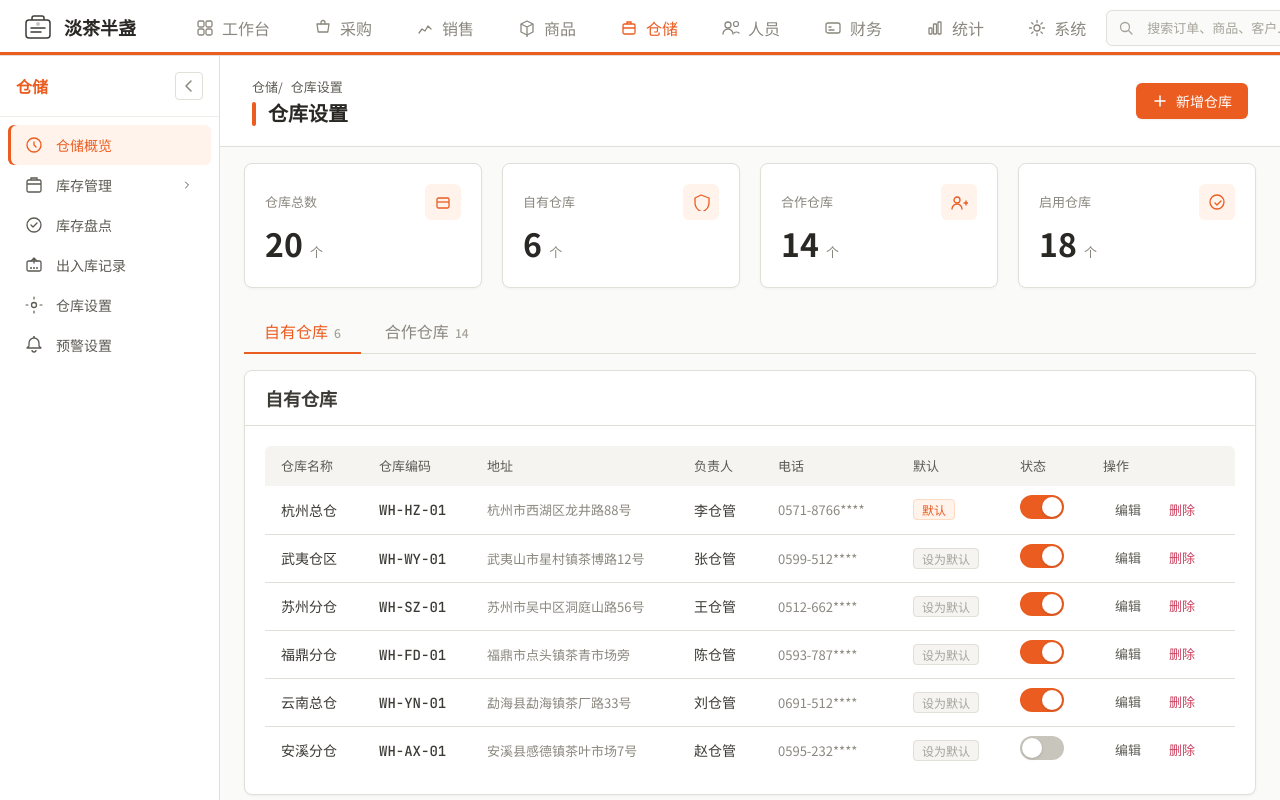
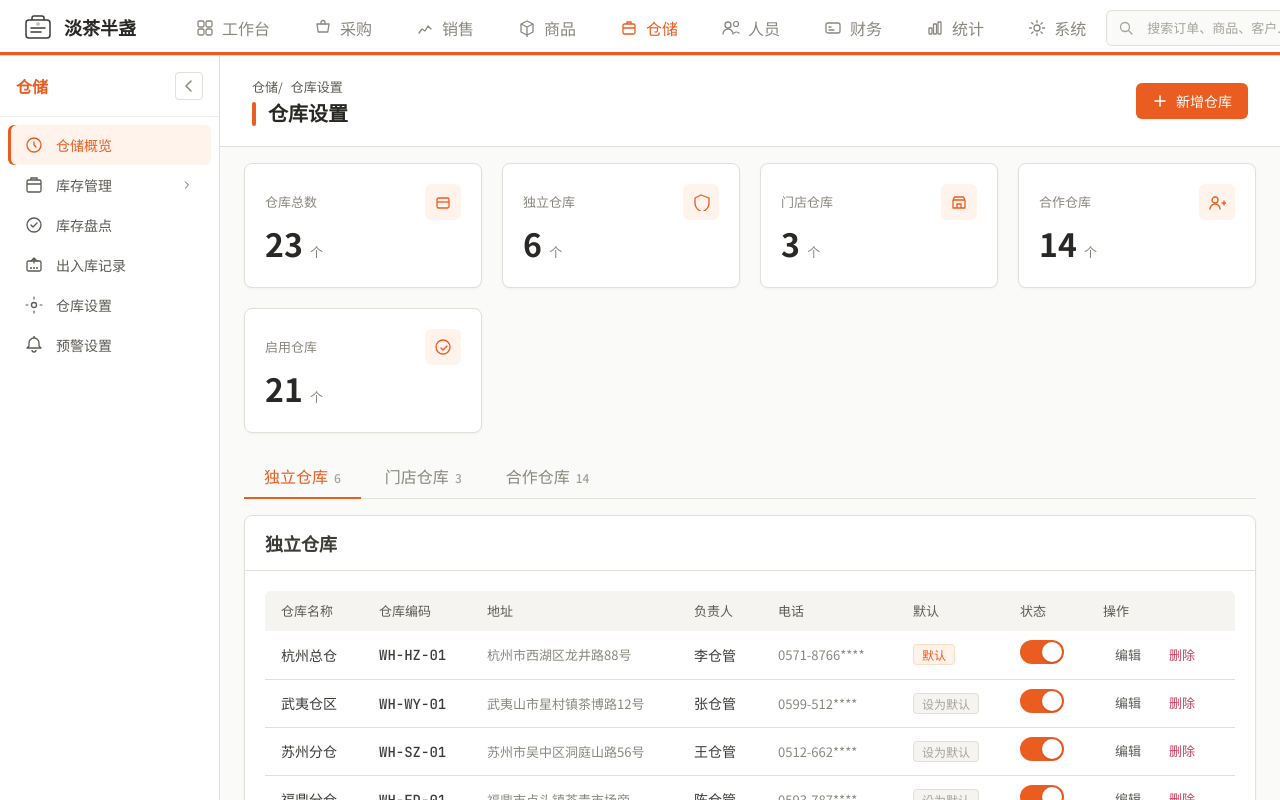
Before and after one commit to zsdxtw/dcbztea-buddy, a React (Vite) app: page /inventory/inventory-warehouse-settings in a window 1280 px wide. Shown: the top 800 px of the page. Built offline with nearby package versions, Linux system fonts and the light colour scheme.

Commit message:
feat: 拉取并理解项目文件
Co-authored-by: traeagent <traeagent@users.noreply.github.com>

```diff
--- a/src/data/warehouses.tsx
+++ b/src/data/warehouses.tsx
@@ -1,19 +1,30 @@
 /** 仓库设置共享数据源
- * - 自有仓库：本模块维护，可在仓库设置中增删改查
+ * - 独立仓库：自有的纯仓库，本模块维护，可在仓库设置中增删改查
+ * - 门店仓库：自有的在茶叶门店的仓库，本模块维护，可在仓库设置中增删改查
  * - 合作仓库：由供应商管理中的仓库数据派生（联动），在仓库设置中只读展示
  */
 import type { Warehouse } from '../types';
 import { supplierItems } from './suppliers';
 
-/** 自有仓库初始数据 */
-export const ownWarehouses: Warehouse[] = [
-  { id: 'wh-own-01', name: '杭州总仓', code: 'WH-HZ-01', address: '杭州市西湖区龙井路88号', manager: '李仓管', phone: '0571-8766****', category: 'own', enabled: true, isDefault: true },
-  { id: 'wh-own-02', name: '武夷仓区', code: 'WH-WY-01', address: '武夷山市星村镇茶博路12号', manager: '张仓管', phone: '0599-512****', category: 'own', enabled: true, isDefault: false },
-  { id: 'wh-own-03', name: '苏州分仓', code: 'WH-SZ-01', address: '苏州市吴中区洞庭山路56号', manager: '王仓管', phone: '0512-662****', category: 'own', enabled: true, isDefault: false },
-  { id: 'wh-own-04', name: '福鼎分仓', code: 'WH-FD-01', address: '福鼎市点头镇茶青市场旁', manager: '陈仓管', phone: '0593-787****', category: 'own', enabled: true, isDefault: false },
-  { id: 'wh-own-05', name: '云南总仓', code: 'WH-YN-01', address: '勐海县勐海镇茶厂路33号', manager: '刘仓管', phone: '0691-512****', category: 'own', enabled: true, isDefault: false },
-  { id: 'wh-own-06', name: '安溪分仓', code: 'WH-AX-01', address: '安溪县感德镇茶叶市场7号', manager: '赵仓管', phone: '0595-232****', category: 'own', enabled: false, isDefault: false },
+/** 独立仓库初始数据（自有的纯仓库） */
+export const independentWarehouses: Warehouse[] = [
+  { id: 'wh-ind-01', name: '杭州总仓', code: 'WH-HZ-01', address: '杭州市西湖区龙井路88号', manager: '李仓管', phone: '0571-8766****', category: 'independent', enabled: true, isDefault: true },
+  { id: 'wh-ind-02', name: '武夷仓区', code: 'WH-WY-01', address: '武夷山市星村镇茶博路12号', manager: '张仓管', phone: '0599-512****', category: 'independent', enabled: true, isDefault: false },
+  { id: 'wh-ind-03', name: '苏州分仓', code: 'WH-SZ-01', address: '苏州市吴中区洞庭山路56号', manager: '王仓管', phone: '0512-662****', category: 'independent', enabled: true, isDefault: false },
+  { id: 'wh-ind-04', name: '福鼎分仓', code: 'WH-FD-01', address: '福鼎市点头镇茶青市场旁', manager: '陈仓管', phone: '0593-787****', category: 'independent', enabled: true, isDefault: false },
+  { id: 'wh-ind-05', name: '云南总仓', code: 'WH-YN-01', address: '勐海县勐海镇茶厂路33号', manager: '刘仓管', phone: '0691-512****', category: 'independent', enabled: true, isDefault: false },
+  { id: 'wh-ind-06', name: '安溪分仓', code: 'WH-AX-01', address: '安溪县感德镇茶叶市场7号', manager: '赵仓管', phone: '0595-232****', category: 'independent', enabled: false, isDefault: false },
 ];
+
+/** 门店仓库初始数据（自有的在茶叶门店的仓库） */
+export const storeWarehouses: Warehouse[] = [
+  { id: 'wh-store-01', name: '西湖门店仓', code: 'WH-ST-01', address: '杭州市西湖区龙井路8号西湖茶庄', manager: '周店长', phone: '0571-8801****', category: 'store', enabled: true, isDefault: false },
+  { id: 'wh-store-02', name: '武夷门店仓', code: 'WH-ST-02', address: '武夷山市度假区大王峰路18号岩茶馆', manager: '吴店长', phone: '0599-525****', category: 'store', enabled: true, isDefault: false },
+  { id: 'wh-store-03', name: '广州门店仓', code: 'WH-ST-03', address: '广州市荔湾区芳村大道中50号茶博城', manager: '郑店长', phone: '020-8180****', category: 'store', enabled: true, isDefault: false },
+];
+
+/** 自有仓库（独立 + 门店），供页面统一管理 */
+export const ownWarehouses: Warehouse[] = [...independentWarehouses, ...storeWarehouses];
 
 /** 从供应商数据派生合作仓库列表（联动供应商管理） */
 export function getPartnerWarehouses(): Warehouse[] {
@@ -36,12 +47,14 @@ export function getPartnerWarehouses(): Warehouse[] {
 
 /** 仓库归属类型标签 */
 export const WAREHOUSE_CATEGORY_LABELS: Record<Warehouse['category'], string> = {
-  own: '自有仓库',
+  independent: '独立仓库',
+  store: '门店仓库',
   partner: '合作仓库',
 };
 
 /** 仓库归属类型颜色 */
 export const WAREHOUSE_CATEGORY_COLORS: Record<Warehouse['category'], string> = {
-  own: 'var(--color-module-current-base)',
+  independent: 'var(--color-module-current-base)',
+  store: '#01795D',
   partner: '#0DAFC6',
 };
--- a/src/pages/inventory/InventorySettings.tsx
+++ b/src/pages/inventory/InventorySettings.tsx
@@ -13,16 +13,21 @@ import {
   WAREHOUSE_CATEGORY_LABELS,
   WAREHOUSE_CATEGORY_COLORS,
 } from '../../data/warehouses';
-import type { Warehouse, StatCardData } from '../../types';
+import type { Warehouse, WarehouseCategory, StatCardData } from '../../types';
 
-type TabKey = 'own' | 'partner';
+type TabKey = WarehouseCategory;
 
-const stats = (ownList: Warehouse[], partnerList: Warehouse[]): StatCardData[] => [
+const stats = (ownList: Warehouse[], partnerList: Warehouse[]): StatCardData[] => {
+  const independentList = ownList.filter(w => w.category === 'independent');
+  const storeList = ownList.filter(w => w.category === 'store');
+  return [
     { label: '仓库总数', value: String(ownList.length + partnerList.length), unit: '个', icon: <svg viewBox="0 0 18 18" fill="none"><rect x="3" y="5" width="12" height="10" rx="1.5" stroke="currentColor" strokeWidth="1.3"/><path d="M3 9h12" stroke="currentColor" strokeWidth="1.3"/></svg> },
-  { label: '自有仓库', value: String(ownList.length), unit: '个', icon: <svg viewBox="0 0 18 18" fill="none"><path d="M9 2L3 5v5c0 5 3.5 7.5 7 9 3.5-1.5 7-4 7-9V5L9 2z" stroke="currentColor" strokeWidth="1.3" strokeLinejoin="round"/></svg> },
+    { label: '独立仓库', value: String(independentList.length), unit: '个', icon: <svg viewBox="0 0 18 18" fill="none"><path d="M9 2L3 5v5c0 5 3.5 7.5 7 9 3.5-1.5 7-4 7-9V5L9 2z" stroke="currentColor" strokeWidth="1.3" strokeLinejoin="round"/></svg> },
+    { label: '门店仓库', value: String(storeList.length), unit: '个', icon: <svg viewBox="0 0 18 18" fill="none"><path d="M3 7l1.5-3h9L15 7M3 7v8h12V7M3 7h12" stroke="currentColor" strokeWidth="1.3" strokeLinejoin="round"/><path d="M7 15v-4h4v4" stroke="currentColor" strokeWidth="1.3"/></svg> },
     { label: '合作仓库', value: String(partnerList.length), unit: '个', icon: <svg viewBox="0 0 18 18" fill="none"><circle cx="7" cy="7" r="3" stroke="currentColor" strokeWidth="1.3"/><path d="M2 16a5 5 0 0110 0M14 10h4M16 8v4" stroke="currentColor" strokeWidth="1.3" strokeLinecap="round"/></svg> },
     { label: '启用仓库', value: String([...ownList, ...partnerList].filter(w => w.enabled).length), unit: '个', icon: <svg viewBox="0 0 18 18" fill="none"><circle cx="9" cy="9" r="7" stroke="currentColor" strokeWidth="1.3"/><path d="M7 10l2 2 4-4" stroke="currentColor" strokeWidth="1.3" strokeLinecap="round" strokeLinejoin="round"/></svg> },
   ];
+};
 
 const emptyForm: Warehouse = {
   id: '',
@@ -31,13 +36,13 @@ const emptyForm: Warehouse = {
   address: '',
   manager: '',
   phone: '',
-  category: 'own',
+  category: 'independent',
   enabled: true,
   isDefault: false,
 };
 
 export default function InventorySettings() {
-  const [tab, setTab] = useState<TabKey>('own');
+  const [tab, setTab] = useState<TabKey>('independent');
   const [ownList, setOwnList] = useState<Warehouse[]>(ownWarehouses);
   const partnerList = useMemo(() => getPartnerWarehouses(), []);
   const [showDrawer, setShowDrawer] = useState(false);
@@ -60,7 +65,11 @@ export default function InventorySettings() {
 
   const openAdd = () => {
     setEditing(null);
-    setForm({ ...emptyForm, code: `WH-${String(ownList.length + 1).padStart(2, '0')}` });
+    // 新增时默认仓库类型为当前 Tab（合作仓库 Tab 不显示新增按钮）
+    const cat: WarehouseCategory = tab === 'store' ? 'store' : 'independent';
+    const seq = ownList.filter(w => w.category === cat).length + 1;
+    const prefix = cat === 'store' ? 'ST' : 'HZ';
+    setForm({ ...emptyForm, category: cat, code: `WH-${prefix}-${String(seq).padStart(2, '0')}` });
     setShowDrawer(true);
   };
 
@@ -79,7 +88,7 @@ export default function InventorySettings() {
         setOwnList(prev => prev.map(w => w.id === editing.id ? { ...w, isDefault: true } : { ...w, isDefault: false }));
       }
     } else {
-      const newWh: Warehouse = { ...form, id: `wh-own-${Date.now()}`, category: 'own' };
+      const newWh: Warehouse = { ...form, id: `wh-own-${Date.now()}` };
       setOwnList(prev => form.isDefault ? [...prev.map(w => ({ ...w, isDefault: false })), newWh] : [...prev, newWh]);
     }
     setShowDrawer(false);
@@ -99,12 +108,15 @@ export default function InventorySettings() {
     color: 'var(--color-neutral-700)', background: 'var(--color-neutral-0)',
   };
 
+  // 当前 Tab 的自有仓库列表（独立/门店）
+  const currentOwnList = useMemo(() => ownList.filter(w => w.category === tab), [ownList, tab]);
+
   return (
     <>
       <ContentHeader
         title="仓库设置"
         breadcrumbs={['仓储', '仓库设置']}
-        actions={tab === 'own' ? <Button onClick={openAdd}><PlusIcon />新增仓库</Button> : undefined}
+        actions={tab !== 'partner' ? <Button onClick={openAdd}><PlusIcon />新增仓库</Button> : undefined}
       />
       <div className="content-body">
         <div className="stat-cards">
@@ -113,7 +125,9 @@ export default function InventorySettings() {
 
         {/* Tab 切换 */}
         <div style={{ display: 'flex', gap: 'var(--space-1)', marginBottom: 'var(--space-4)', borderBottom: '1px solid var(--color-neutral-200)' }}>
-          {(['own', 'partner'] as TabKey[]).map(k => (
+          {(['independent', 'store', 'partner'] as TabKey[]).map(k => {
+            const count = k === 'partner' ? partnerList.length : ownList.filter(w => w.category === k).length;
+            return (
               <button
                 key={k}
                 onClick={() => setTab(k)}
@@ -127,18 +141,19 @@ export default function InventorySettings() {
               >
                 {WAREHOUSE_CATEGORY_LABELS[k]}
                 <span style={{ marginLeft: 6, fontSize: 'var(--text-xs)', color: 'var(--color-neutral-400)' }}>
-                {k === 'own' ? ownList.length : partnerList.length}
+                  {count}
                 </span>
               </button>
-          ))}
+            );
+          })}
         </div>
 
-        {/* 自有仓库表格 */}
-        {tab === 'own' && (
-          <Card title="自有仓库">
+        {/* 独立仓库 / 门店仓库表格（可增删改查） */}
+        {tab !== 'partner' && (
+          <Card title={WAREHOUSE_CATEGORY_LABELS[tab]}>
             <Table
               headers={['仓库名称', '仓库编码', '地址', '负责人', '电话', '默认', '状态', '操作']}
-              rows={ownList.map(w => [
+              rows={currentOwnList.map(w => [
                 <span style={{ fontWeight: 'var(--font-medium)' }}>{w.name}</span>,
                 <span className="mono">{w.code}</span>,
                 <span style={{ color: 'var(--color-neutral-500)', fontSize: 'var(--text-sm)' }}>{w.address}</span>,
@@ -274,13 +289,25 @@ export default function InventorySettings() {
             <div className="drawer-body">
               <div className="drawer-form-row">
                 <div className="drawer-form-field">
-                  <label className="drawer-label">仓库名称 <span style={{ color: 'var(--color-semantic-error)' }}>*</span></label>
-                  <input className="filter-input" style={inputStyle} placeholder="如：杭州总仓" value={form.name} onChange={e => setForm({ ...form, name: e.target.value })} />
+                  <label className="drawer-label">仓库类型 <span style={{ color: 'var(--color-semantic-error)' }}>*</span></label>
+                  <select
+                    className="filter-select"
+                    style={inputStyle}
+                    value={form.category}
+                    onChange={e => setForm({ ...form, category: e.target.value as WarehouseCategory })}
+                  >
+                    <option value="independent">独立仓库（自有的纯仓库）</option>
+                    <option value="store">门店仓库（自有的在茶叶门店的仓库）</option>
+                  </select>
                 </div>
                 <div className="drawer-form-field">
                   <label className="drawer-label">仓库编码 <span style={{ color: 'var(--color-semantic-error)' }}>*</span></label>
                   <input className="filter-input" style={inputStyle} placeholder="如：WH-HZ-01" value={form.code} onChange={e => setForm({ ...form, code: e.target.value })} />
                 </div>
+              </div>
+              <div className="drawer-form-field" style={{ marginBottom: 'var(--space-4)' }}>
+                <label className="drawer-label">仓库名称 <span style={{ color: 'var(--color-semantic-error)' }}>*</span></label>
+                <input className="filter-input" style={inputStyle} placeholder="如：杭州总仓" value={form.name} onChange={e => setForm({ ...form, name: e.target.value })} />
               </div>
               <div className="drawer-form-field" style={{ marginBottom: 'var(--space-4)' }}>
                 <label className="drawer-label">仓库地址</label>
```
Also changed, not shown: src/types/index.ts (+4 -4 lines). Lines whose indentation alone changed are shown as unchanged.
